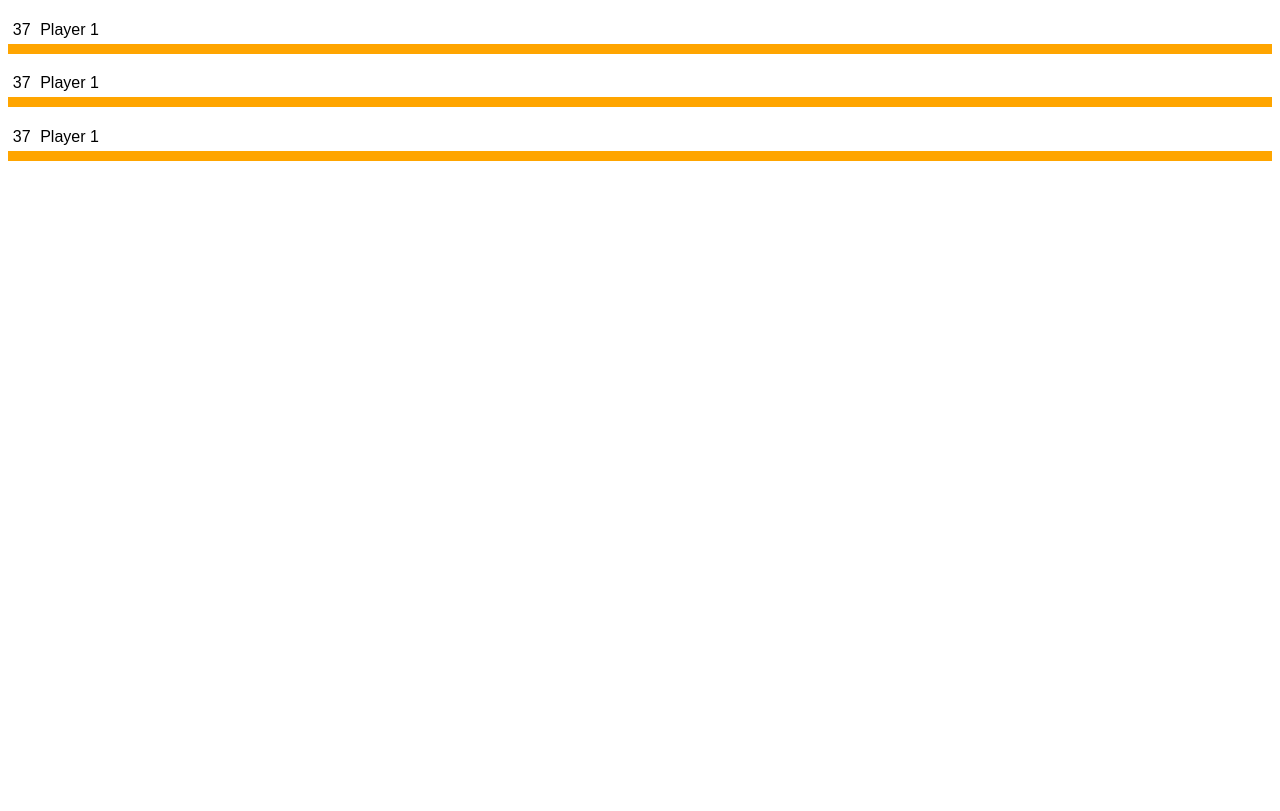
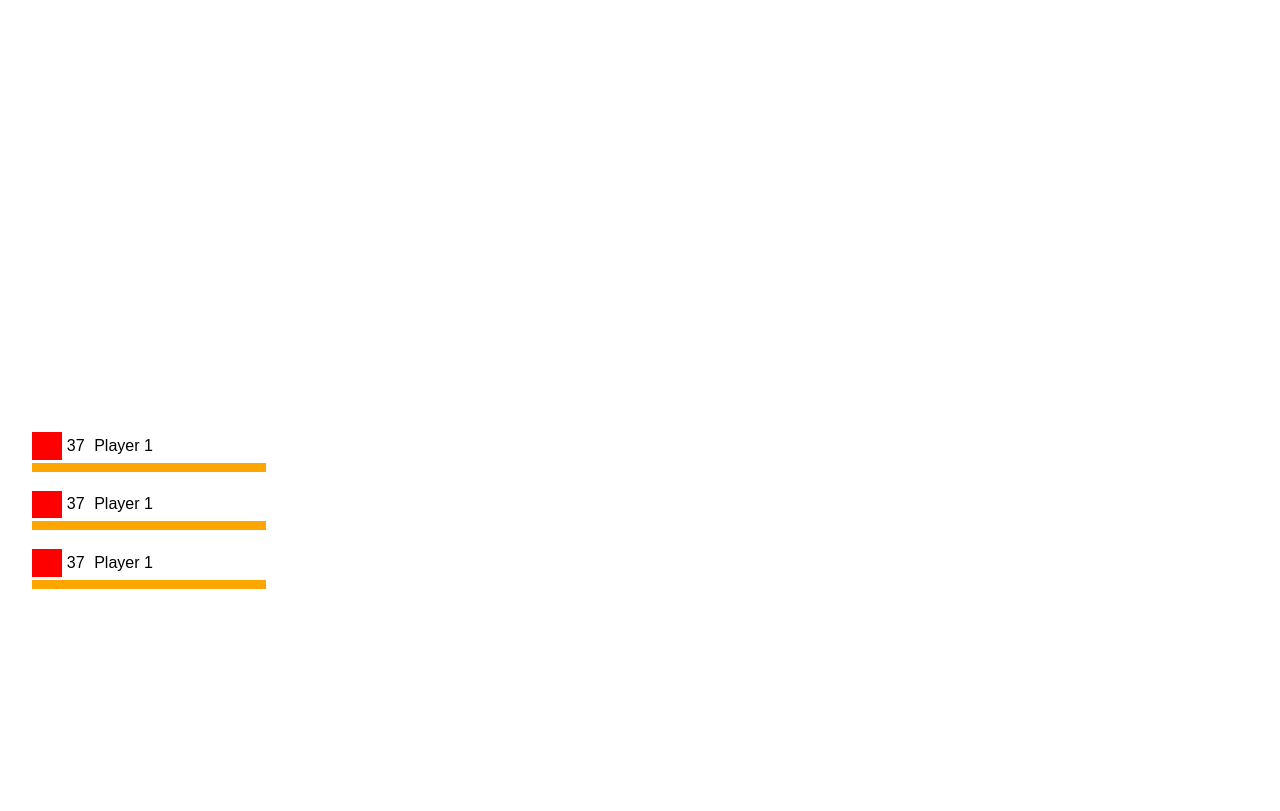
Before and after one commit to CodyvanderPoel/fallout_76_party_ui_recreate, a plain HTML site: page index.html in a window 1280 px wide. Drawn offline with Linux system fonts and the light colour scheme.

Commit message:
I set up my css grids, flexbox, and the positions of the classes

```diff
--- a/style.css
+++ b/style.css
@@ -1,26 +1,61 @@
-#progress {
-    width: 100%;
+body {
+    height: 100vh;
+    display: grid;
+    grid-template-columns: 1fr 1fr;
+    grid-template-rows: 1fr 1fr;
+    grid-template-areas:
+    ". ."
+    "party .";
+
+}
+.progress {
+    width: 40%;
     background-color: grey;
 }
 
-#bar {
-    width: 100%;
-    height: 10px;
+.health {
+    grid-area: bar;
+    margin: 3px 0;
     background-color: orange;
 }
 
 .info {
     font-family: Arial, Helvetica, sans-serif;
+    grid-area: party;
 }
 
+.box {
+    display: flex;
+    flex-direction: column;
+    width:250px;
+    margin:1rem;
+
+}
 .level-and-name {
+    grid-area: level-and-name;
     display: flex;
 }
 
 .name {
-    padding: .3rem;
+    padding: 0.3rem;
 }
 
 .level {
-    padding: .3rem;
+    padding: 0.3rem;
 }
+
+.player-icon {
+    grid-area: icon;
+    background-color: red;
+}
+
+.player {
+    display: inline-grid;
+    grid-template-columns: 30px 1fr 1fr;
+    grid-template-rows: 1fr min-content 15px ;
+    grid-template-areas:
+        "icon . ."
+        "icon level-and-name ."
+        "bar bar bar";
+    margin:.5rem;
+}
```
